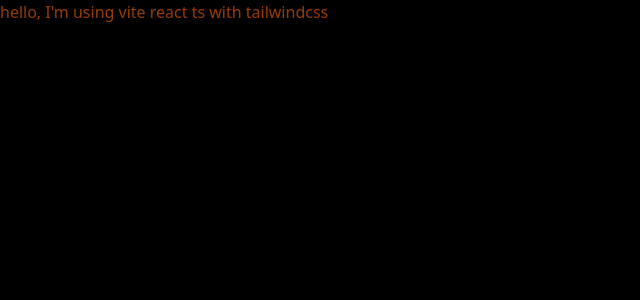
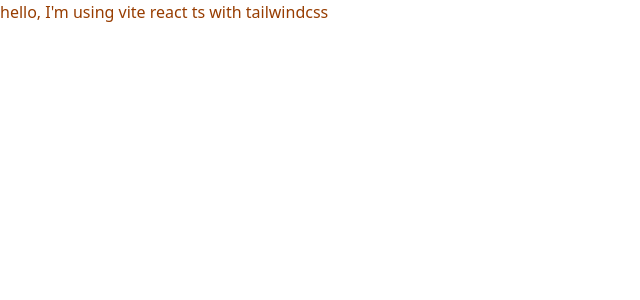
Before and after one commit to juanpabl090/inventoryManagementRetailFrontEnd, a React (Vite) app: page / in a window 1280 px wide. Shown: the top 300 px of the page, without its empty margins (0-640 px from the left). Built offline with nearby package versions, Linux system fonts and the light colour scheme.

Commit message:
refactor: update CSS imports and remove unused files

```diff
--- a/src/App.tsx
+++ b/src/App.tsx
@@ -1,4 +1,4 @@
-import "./App.css";
+import "./styles/styles.css";
 
 export default function App() {
   return (
--- a/src/index.css
+++ /dev/null
@@ -1,5 +0,0 @@
-@import "tailwindcss";
-
-* {
-  background-color: #000000;
-}
--- a/src/main.tsx
+++ b/src/main.tsx
@@ -1,7 +1,7 @@
 import { StrictMode } from "react";
 import { createRoot } from "react-dom/client";
-import "./index.css";
 import App from "./App.tsx";
+import "./styles/styles.css";
 
 createRoot(document.getElementById("root")!).render(
   <StrictMode>
```
Also changed, not shown: src/styles/styles.css (renamed from src/App.css).
